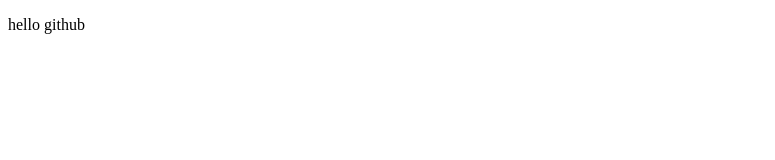
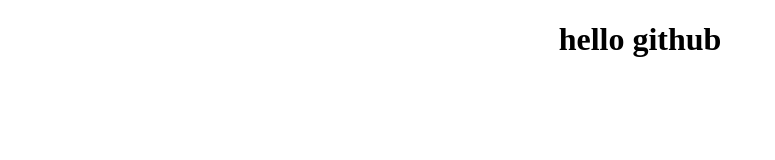
Before and after one commit to Rohithsudepalli309/localrepo, a plain HTML site: page index.html in a window 1280 px wide. Shown: the whole page, without its empty margins (0-775 px from the left). Drawn offline with Linux system fonts and the light colour scheme.

Commit message:
added feature

```diff
--- a/index.html
+++ b/index.html
@@ -7,7 +7,9 @@
     <link href="index.css">
 </head>
 <body>
+    <center>
+        <h1>hello github</h1>
+    </center>
 
-<p>hello github</p>
 </body>
 </html>
```
